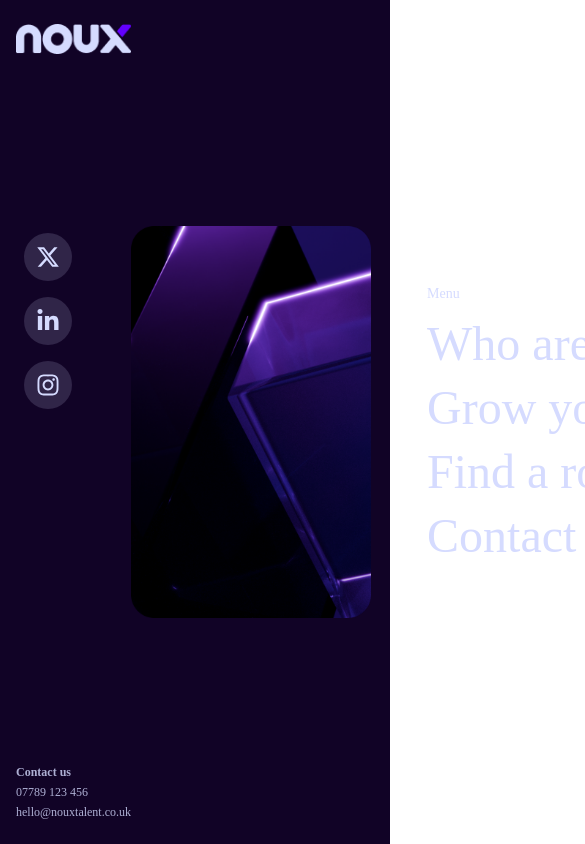
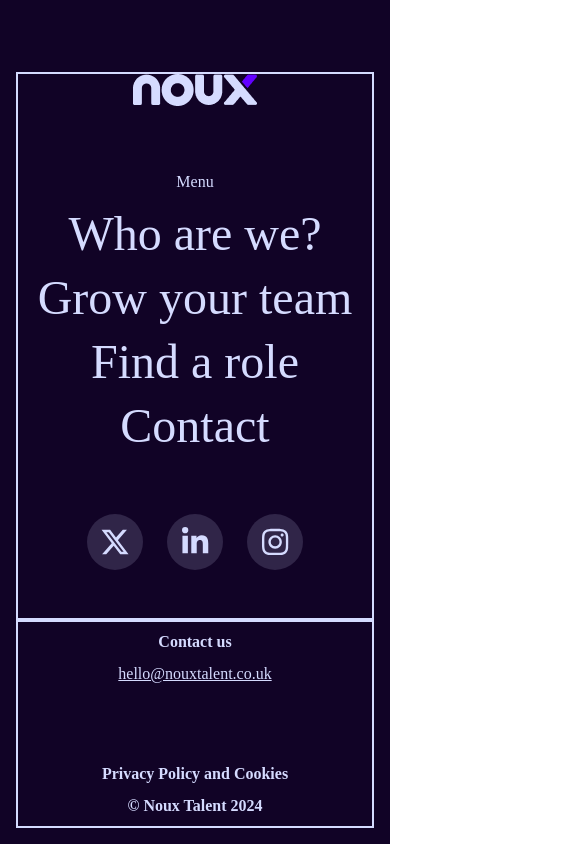
Before and after one commit to Newellso1/noux-practice, a React (Create React App) app: page / in a window 390 px wide. Shown: the top 844 px of the page, 585 px wide, since content can reach past the window. Built offline with nearby package versions, Linux system fonts and the light colour scheme.

Commit message:
New attempt
focus on responsiveness, started mobile first

```diff
--- a/src/App.js
+++ b/src/App.js
@@ -1,9 +1,11 @@
 import MainPage from "./Components/MainPage";
+import MainPageResponsive from "./Components/MainPageResponsive";
 
 function App() {
   return (
     <div className="App">
-      <MainPage />
+      <MainPageResponsive />
+      {/* <MainPage /> */}
     </div>
   );
 }
--- /dev/null
+++ b/src/Components/Contact.js
@@ -0,0 +1,8 @@
+export default function Contact() {
+  return (
+    <div className="flex flex-col gap-2">
+      <p className="font-bold">Contact us</p>
+      <p className="underline">hello@nouxtalent.co.uk</p>
+    </div>
+  );
+}
--- /dev/null
+++ b/src/Components/Link.js
@@ -0,0 +1,7 @@
+export default function Link({ link = "Link" }) {
+  return (
+    <li className="font-medium text-5xl transition-all hover:text-bold">
+      {link}
+    </li>
+  );
+}
--- /dev/null
+++ b/src/Components/MainPageResponsive.js
@@ -0,0 +1,21 @@
+import logo from "../Assets/logo.png";
+import Contact from "./Contact";
+import Menu from "./Menu";
+import Privacy from "./Privacy";
+import Socials from "./Socials";
+
+export default function MainPageResponsive() {
+  return (
+    <div className=" flex flex-col h-dvh bg-purple text-center p-4">
+      <div className="top border-2 flex grow flex-col gap-16 items-center mt-14">
+        <img src={logo} alt="logo" />
+        <Menu />
+        <Socials />
+      </div>
+      <div className="bottom border-2 min-h-52 flex flex-col justify-between p-2 ">
+        <Contact />
+        <Privacy />
+      </div>
+    </div>
+  );
+}
--- /dev/null
+++ b/src/Components/Menu.js
@@ -0,0 +1,13 @@
+import Link from "./Link";
+
+export default function Menu() {
+  return (
+    <ul className="flex flex-col gap-4">
+      <li>Menu</li>
+      <Link link="Who are we?" />
+      <Link link="Grow your team" />
+      <Link link="Find a role" />
+      <Link link="Contact" />
+    </ul>
+  );
+}
--- /dev/null
+++ b/src/Components/Privacy.js
@@ -0,0 +1,8 @@
+export default function Privacy() {
+  return (
+    <div className="flex flex-col gap-2">
+      <p className="font-bold">Privacy Policy and Cookies</p>
+      <p className="font-bold">© Noux Talent 2024</p>
+    </div>
+  );
+}
--- /dev/null
+++ b/src/Components/Socials.js
@@ -0,0 +1,23 @@
+import { FontAwesomeIcon } from "@fortawesome/react-fontawesome";
+
+import {
+  faInstagram,
+  faXTwitter,
+  faLinkedinIn,
+} from "@fortawesome/free-brands-svg-icons";
+
+export default function Socials() {
+  return (
+    <div className="flex gap-6">
+      <div className="flex justify-center items-center text-3xl size-14 bg-lightPurple rounded-full bg-opacity-80 transition-all hover:bg-opacity-100">
+        <FontAwesomeIcon icon={faXTwitter} />
+      </div>
+      <div className="flex justify-center items-center text-3xl size-14 bg-lightPurple rounded-full bg-opacity-80 transition-all hover:bg-opacity-100">
+        <FontAwesomeIcon icon={faLinkedinIn} />
+      </div>
+      <div className="flex justify-center items-center text-3xl size-14 bg-lightPurple rounded-full bg-opacity-80 transition-all hover:bg-opacity-100">
+        <FontAwesomeIcon icon={faInstagram} />
+      </div>
+    </div>
+  );
+}
```
